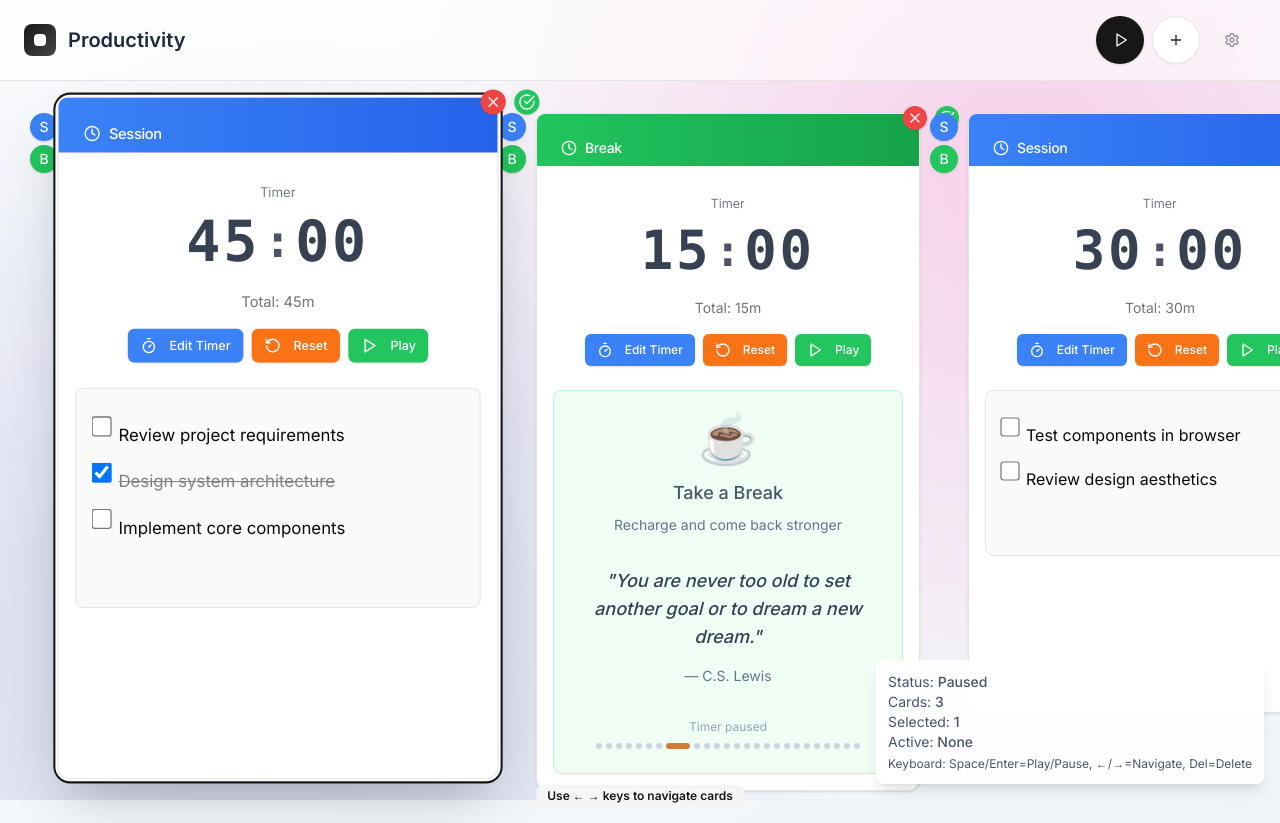
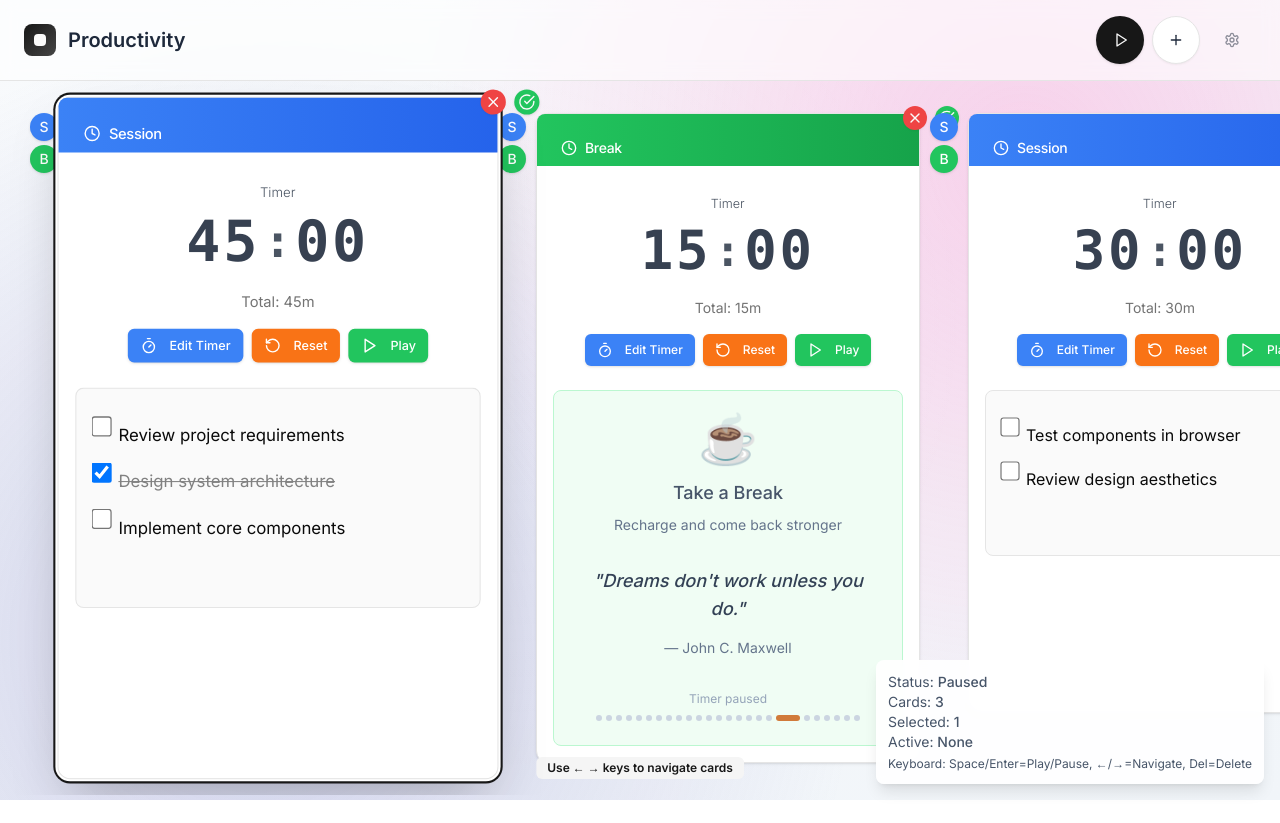
Before and after one commit to novakovicluka97/productivity-app, a Next.js app: page / in a window 1280 px wide. After the commit the page ends 800 px from the top, so only its background shows below. Built offline with nearby package versions, Linux system fonts and the light colour scheme.

Commit message:
Fixed an issue with deployment errors.

```diff
--- a/src/components/BreakDisplay.tsx
+++ b/src/components/BreakDisplay.tsx
@@ -10,11 +10,16 @@ interface BreakDisplayProps {
 }
 
 export function BreakDisplay({ isActive, remainingTime, totalTime }: BreakDisplayProps) {
-  // Initialize with a random quote for each break card instance
-  const [currentQuoteIndex, setCurrentQuoteIndex] = useState(() =>
-    Math.floor(Math.random() * quotes.quotes.length)
-  )
+  // Initialize with first quote to avoid hydration mismatch
+  const [currentQuoteIndex, setCurrentQuoteIndex] = useState(0)
   const [fadeClass, setFadeClass] = useState('opacity-100')
+  const [isHydrated, setIsHydrated] = useState(false)
+
+  // Randomize quote after hydration
+  useEffect(() => {
+    setCurrentQuoteIndex(Math.floor(Math.random() * quotes.quotes.length))
+    setIsHydrated(true)
+  }, [])
 
   // Calculate reading time (assuming 200 words per minute)
   const calculateReadingTime = (text: string): number => {
@@ -30,7 +35,7 @@ export function BreakDisplay({ isActive, remainingTime, totalTime }: BreakDispla
 
   // Auto-cycle quotes based on reading time
   useEffect(() => {
-    if (!isActive) return
+    if (!isActive || !isHydrated) return
 
     const cycleTime = Math.max(readingTime * 1000, 5000) // Minimum 5 seconds, convert to milliseconds
     const fadeOutTime = cycleTime - 500 // Start fade 500ms before change
@@ -52,7 +57,7 @@ export function BreakDisplay({ isActive, remainingTime, totalTime }: BreakDispla
       clearTimeout(fadeOutTimer)
       clearTimeout(cycleTimer)
     }
-  }, [currentQuoteIndex, isActive, readingTime])
+  }, [currentQuoteIndex, isActive, readingTime, isHydrated])
 
   // Handle break activation changes
   useEffect(() => {
--- a/src/components/RichTextEditor.tsx
+++ b/src/components/RichTextEditor.tsx
@@ -5,7 +5,6 @@ import StarterKit from '@tiptap/starter-kit'
 import TaskList from '@tiptap/extension-task-list'
 import TaskItem from '@tiptap/extension-task-item'
 import Placeholder from '@tiptap/extension-placeholder'
-import Underline from '@tiptap/extension-underline'
 import { useEffect } from 'react'
 import { cn } from '@/lib/utils'
 import { useEditorContext } from './EditorManager'
@@ -43,7 +42,6 @@ export function RichTextEditor({
           keepAttributes: false,
         },
       }),
-      Underline,
       TaskList,
       TaskItem.configure({
         nested: true,
--- a/src/hooks/useLocalStorage.ts
+++ b/src/hooks/useLocalStorage.ts
@@ -3,19 +3,21 @@
 import { useState, useEffect } from 'react'
 
 export function useLocalStorage<T>(key: string, initialValue: T) {
-  const [storedValue, setStoredValue] = useState<T>(() => {
-    if (typeof window === 'undefined') {
-      return initialValue
-    }
+  const [storedValue, setStoredValue] = useState<T>(initialValue)
+  const [isHydrated, setIsHydrated] = useState(false)
 
+  // Load from localStorage after mount to avoid hydration issues
+  useEffect(() => {
     try {
       const item = window.localStorage.getItem(key)
-      return item ? JSON.parse(item) : initialValue
+      if (item) {
+        setStoredValue(JSON.parse(item))
+      }
     } catch (error) {
       console.warn(`Error reading localStorage key "${key}":`, error)
-      return initialValue
     }
-  })
+    setIsHydrated(true)
+  }, [key])
 
   const setValue = (value: T | ((val: T) => T)) => {
     try {
@@ -32,7 +34,7 @@ export function useLocalStorage<T>(key: string, initialValue: T) {
 
   // Listen for changes in other tabs/windows
   useEffect(() => {
-    if (typeof window === 'undefined') {
+    if (typeof window === 'undefined' || !isHydrated) {
       return
     }
 
@@ -48,7 +50,7 @@ export function useLocalStorage<T>(key: string, initialValue: T) {
 
     window.addEventListener('storage', handleStorageChange)
     return () => window.removeEventListener('storage', handleStorageChange)
-  }, [key])
+  }, [key, isHydrated])
 
   return [storedValue, setValue] as const
 }
```
